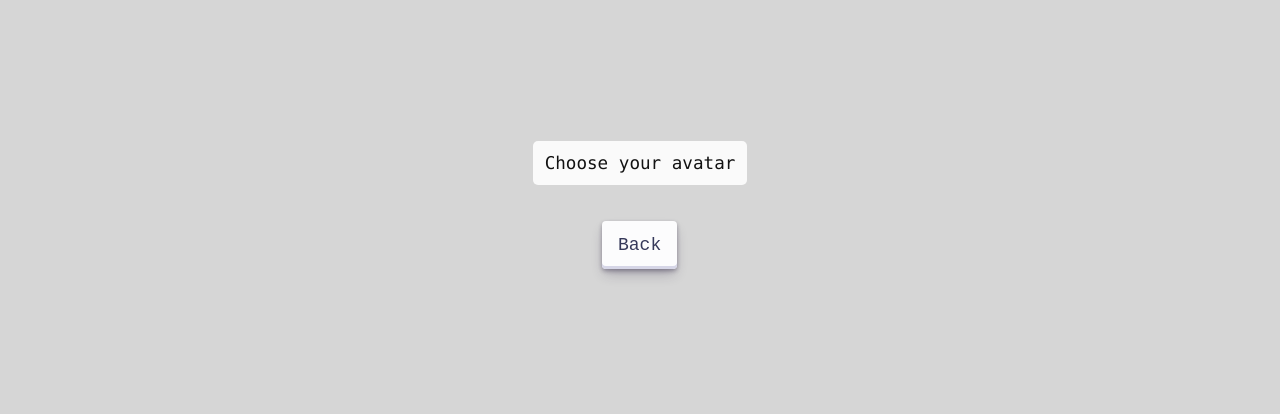
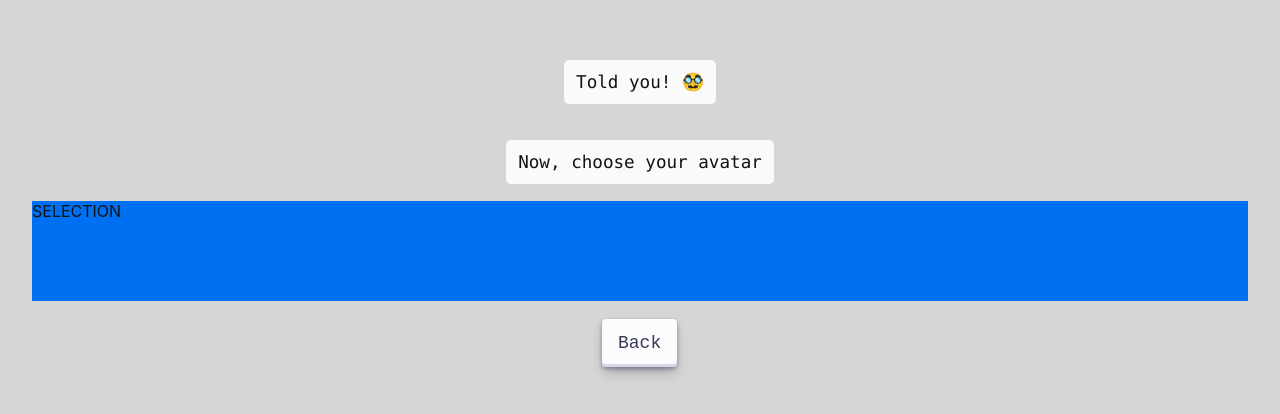
Before and after one commit to Baleksas/Chatbot, a Next.js app: page /game in a window 1280 px wide. Shown: the part 186-600 px from the top of the page. Built offline with nearby package versions, Linux system fonts and the light colour scheme.

Commit message:
feat: styling added

```diff
--- a/app/game/page.tsx
+++ b/app/game/page.tsx
@@ -1,14 +1,16 @@
 "use client";
 import Link from "next/link";
 import React from "react";
+import AvatarsSelection from "../../components/AvatarsSelection";
 import styles from "../../styles/Home.module.css";
 
 export default function Game() {
   return (
     <div className={styles.container}>
       <main className={styles.main}>
-        <code className={styles.code}>Choose your avatar</code>
-
+        <code className={styles.code}>Told you! 🥸</code>
+        <code className={styles.code}>Now, choose your avatar </code>
+        <AvatarsSelection />
         <Link href="/">
           <button className={styles.buttonKeyboard} role="button">
             Back
--- a/app/page.tsx
+++ b/app/page.tsx
@@ -13,7 +13,7 @@ export default function Home() {
   return (
     <div className={styles.container}>
       <main className={styles.main}>
-        <h1>YOU VS AI</h1>
+        <h1 className={styles.title}>YOU VS 🤖</h1>
         <LazyVoxelModel />
         <code className={styles.code}>A game you can&apos;t refuse to try</code>
         <Link className={styles.buttonKeyboard} href="/game">
--- /dev/null
+++ b/components/AvatarsSelection.tsx
@@ -0,0 +1,8 @@
+import React from "react";
+import styles from "../styles/Home.module.css";
+
+const AvatarsSelection = () => {
+  return <section className={styles.section}>SELECTION</section>;
+};
+
+export default AvatarsSelection;
--- a/components/ModelLoader.js
+++ b/components/ModelLoader.js
@@ -8,6 +8,9 @@ export const ModelContainer = forwardRef(({ children }, ref) => (
     style={{
       width: "640px",
       height: "640px",
+      border: " 1px solid white",
+      borderRadius: "100%",
+      margin: "2em",
       overflow: "hidden",
     }}
     ref={ref}
--- a/styles/Home.module.css
+++ b/styles/Home.module.css
@@ -1,3 +1,4 @@
+@import url("https://fonts.googleapis.com/css2?family=Righteous&display=swap");
 .container {
   padding: 0 2rem;
   width: 100%;
@@ -32,7 +33,12 @@
   align-items: center;
   flex-grow: 1;
 }
-
+/* Titlte */
+.title {
+  font-family: "Righteous", cursive;
+  letter-spacing: 0px;
+  color: rgb(215, 215, 215);
+}
 .title a {
   color: #0070f3;
   text-decoration: none;
@@ -54,7 +60,11 @@
 .description {
   text-align: center;
 }
-
+.section {
+  background-color: #0070f3;
+  width: 100%;
+  min-height: 100px;
+}
 .description {
   margin: 4rem 0;
   line-height: 1.5;
@@ -66,6 +76,7 @@
   border-radius: 5px;
   padding: 0.75rem;
   font-size: 1.1rem;
+  margin: 1em;
   font-family: Menlo, Monaco, Lucida Console, Liberation Mono, DejaVu Sans Mono,
     Bitstream Vera Sans Mono, Courier New, monospace;
 }
@@ -81,6 +92,7 @@
 .card {
   margin: 1rem;
   padding: 1.5rem;
+
   text-align: left;
   color: inherit;
   text-decoration: none;
@@ -146,7 +158,6 @@
   will-change: box-shadow, transform;
   font-size: 18px;
   margin: 1em;
-  margin-top: 2em;
 }
 
 .buttonKeyboard:focus {
@@ -178,7 +189,8 @@
     border-color: #222;
   }
   .code {
-    background: #111;
+    background: rgb(215, 215, 215);
+    color: black;
   }
   .logo img {
     filter: invert(1);
```
